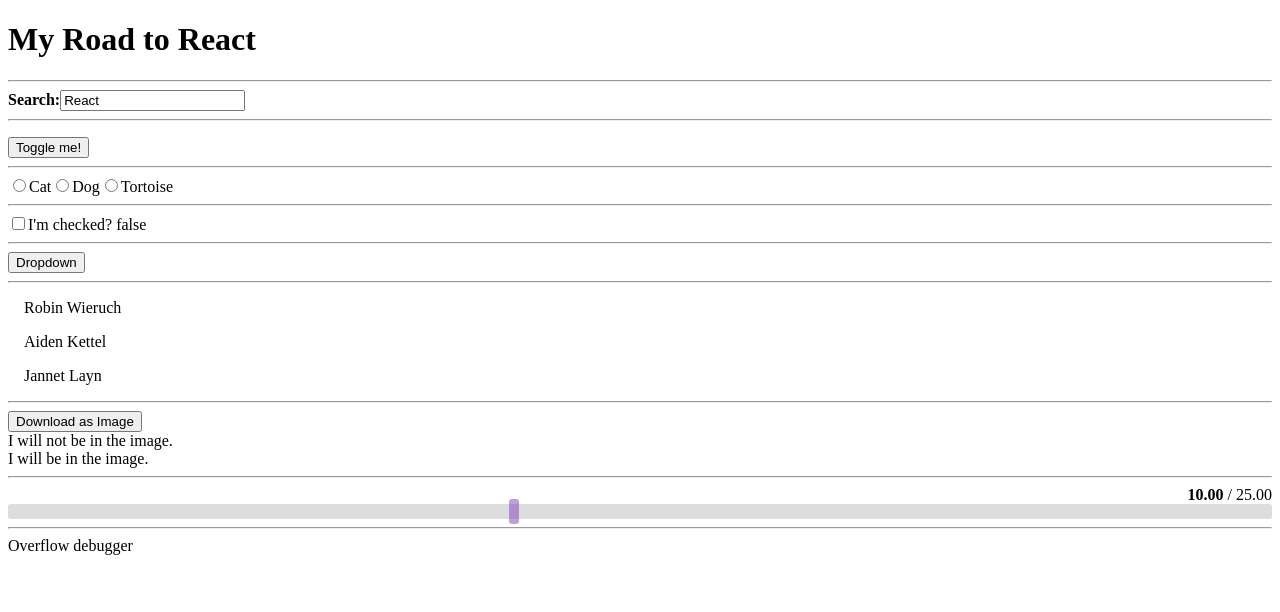
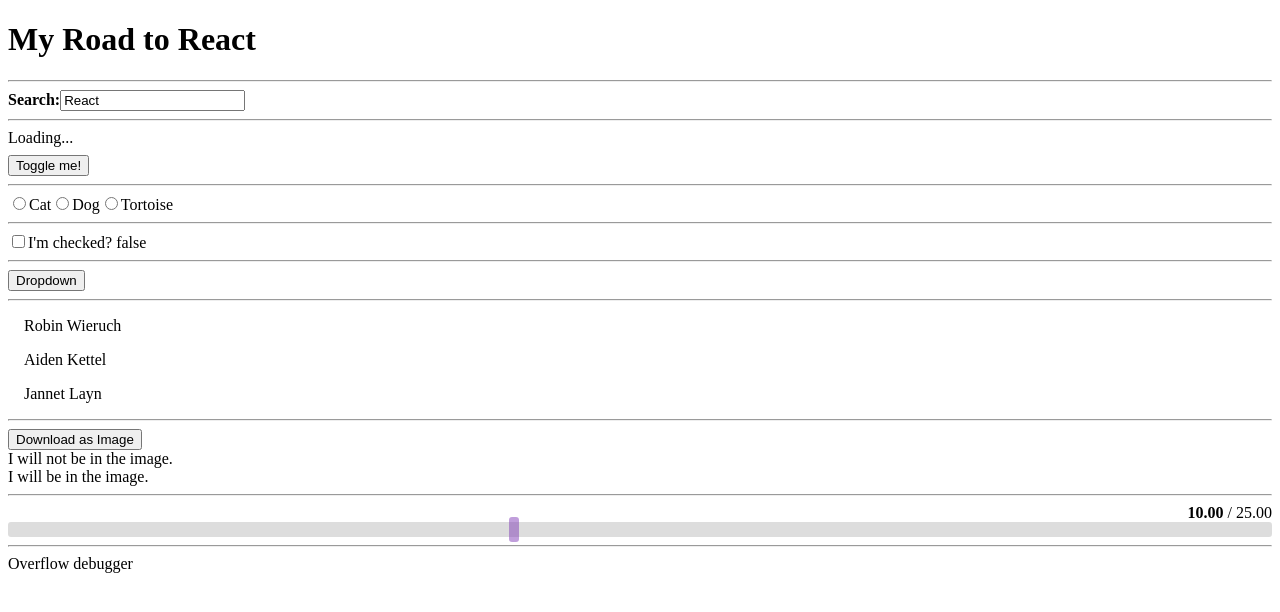
Before and after one commit to DiazAilan/road-to-react, a React (Vite) app: page / in a window 1280 px wide. Both pictures are taken after a click on the button "Delete". Shown: the top 612 px of the page. Built offline with nearby package versions, Linux system fonts and the light colour scheme.

Commit message:
feature: implement Loader component for asynchronous operations

```diff
--- a/src/App.scss
+++ b/src/App.scss
@@ -59,3 +59,7 @@
   display: flex;
   justify-content: flex-end;
 }
+
+.loader {
+  margin: 8px 0;
+}
--- a/src/App.tsx
+++ b/src/App.tsx
@@ -1,6 +1,5 @@
 import { cloneElement, ReactElement, ReactNode, useEffect, useRef, useState, MouseEvent } from 'react';
 import './App.scss';
-import storiesMockup from './mockups/stories.json';
 import usersMockup from './mockups/users.json';
 import { User } from './models/user';
 import { DragDropContext, Draggable, Droppable, DropResult } from '@hello-pangea/dnd';
@@ -135,7 +134,10 @@
 
       <hr/>
 
-      <StoriesList stories={searchedStories} onDeleteStory={handleDeleteStory}/>
+      {searchedStories.length
+        ? <StoriesList stories={searchedStories} onDeleteStory={handleDeleteStory}/>
+        : <Loader/>
+      }
 
       <Button onClick={handleButtonClick}>
         {isButtonActive ? 'Try again!' : 'Toggle me!'}
@@ -439,4 +441,8 @@
   );
 };
 
+const Loader = () => (
+  <div className='loader'>Loading...</div>
+)
+
 export default App
```
